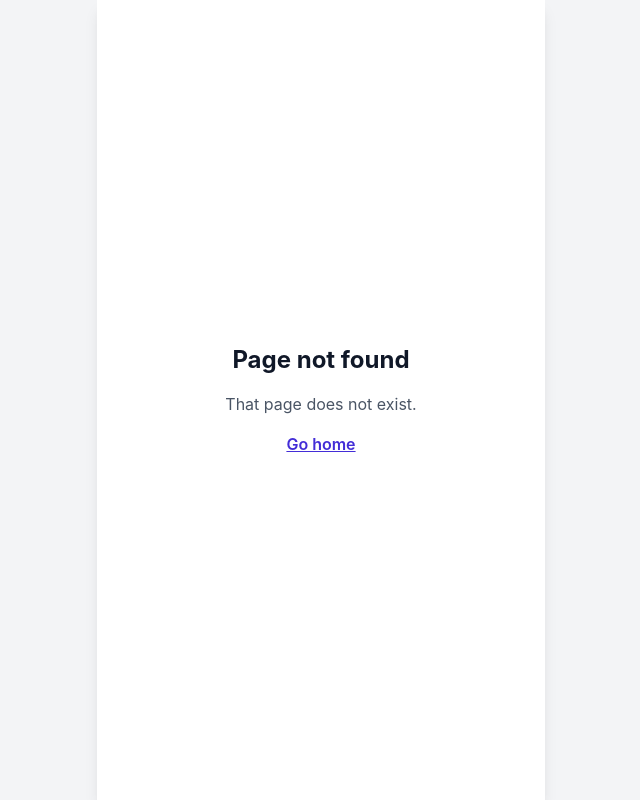
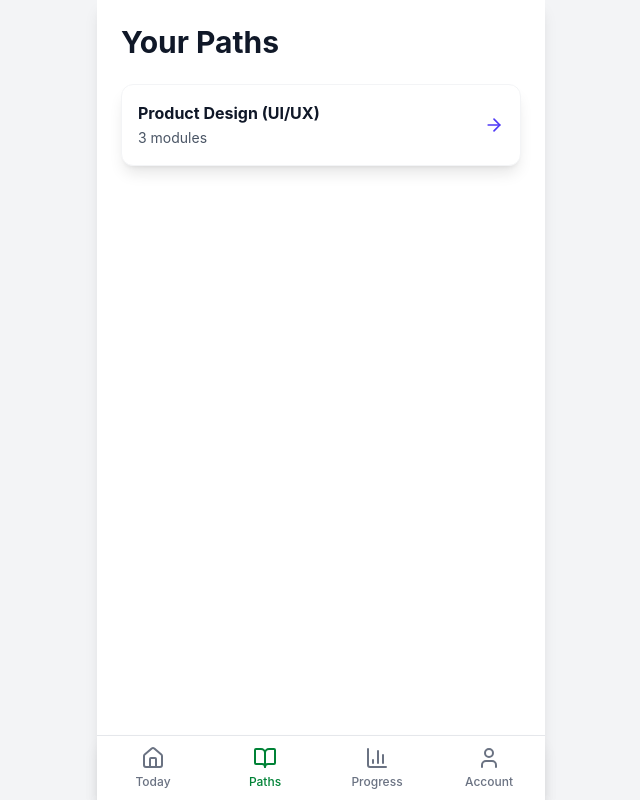
Before and after one commit to aindrajaya/eduujoy-ui, a React (Vite) app: page /paths in a window 1280 px wide. Before the commit this address had no page. Shown: the whole page, without its empty margins (319-959 px from the left). Built offline with nearby package versions, Linux system fonts and the light colour scheme.

Commit message:
feat(paths): add static /paths and /progress tab screens [U0a]
Every bottom tab now resolves: /paths lists the demo path and /progress
shows its empty state until U8/U10.

Co-Authored-By: Claude Opus 5.5 <noreply@anthropic.com>

```diff
--- /dev/null
+++ b/src/features/paths/PathsPage.tsx
@@ -0,0 +1,28 @@
+import { ArrowRight } from 'lucide-react';
+import { Link } from 'react-router';
+import { demoModules, demoProfile } from '@/fixtures/demo';
+
+// Static list for U0a; U8 renders GET /v1/paths.
+export default function PathsPage() {
+  return (
+    <div className="animate-fade-in p-4 md:p-6">
+      <h1 className="mb-6 text-2xl font-bold text-gray-900 md:text-3xl">Your Paths</h1>
+      <ul className="space-y-4">
+        <li>
+          <Link
+            to="/today"
+            className="flex items-center justify-between rounded-xl border border-gray-100 bg-white p-4 shadow-lg transition-shadow hover:shadow-xl"
+          >
+            <span>
+              <span className="block text-base font-bold text-gray-900">
+                {demoProfile.focusArea}
+              </span>
+              <span className="text-sm text-gray-600">{demoModules.length} modules</span>
+            </span>
+            <ArrowRight className="h-5 w-5 text-indigo-600" aria-hidden="true" />
+          </Link>
+        </li>
+      </ul>
+    </div>
+  );
+}
--- /dev/null
+++ b/src/features/progress/ProgressPage.tsx
@@ -0,0 +1,16 @@
+import { ChartColumn } from 'lucide-react';
+
+// Empty state until U10 renders the Dreyfus x Bloom grid from GET /v1/progress.
+export default function ProgressPage() {
+  return (
+    <div className="animate-fade-in p-4 md:p-6">
+      <h1 className="mb-6 text-2xl font-bold text-gray-900 md:text-3xl">Progress</h1>
+      <div className="flex flex-col items-center rounded-xl border border-dashed border-gray-300 p-8 text-center">
+        <ChartColumn className="mb-3 h-8 w-8 text-gray-500" aria-hidden="true" />
+        <p className="text-gray-600">
+          Finish your first checkpoint to see your progress grid here.
+        </p>
+      </div>
+    </div>
+  );
+}
--- a/src/router.tsx
+++ b/src/router.tsx
@@ -27,6 +27,18 @@ export const routes: RouteObject[] = [
             }),
           },
           {
+            path: 'paths',
+            lazy: async () => ({
+              Component: (await import('./features/paths/PathsPage')).default,
+            }),
+          },
+          {
+            path: 'progress',
+            lazy: async () => ({
+              Component: (await import('./features/progress/ProgressPage')).default,
+            }),
+          },
+          {
             path: 'account',
             lazy: async () => ({
               Component: (await import('./features/account/AccountPage')).default,
```
Also changed, not shown: 1 other file (tests, documents, lock files or other folders).
